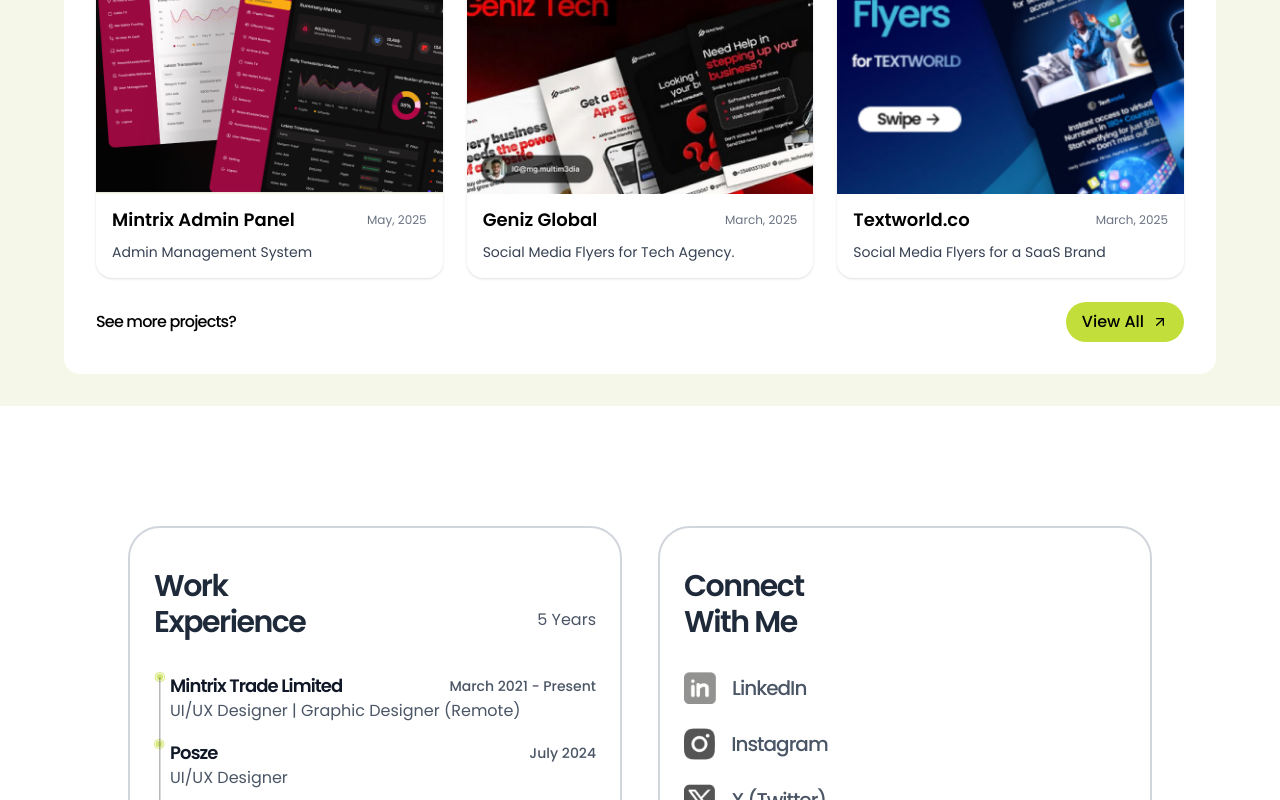
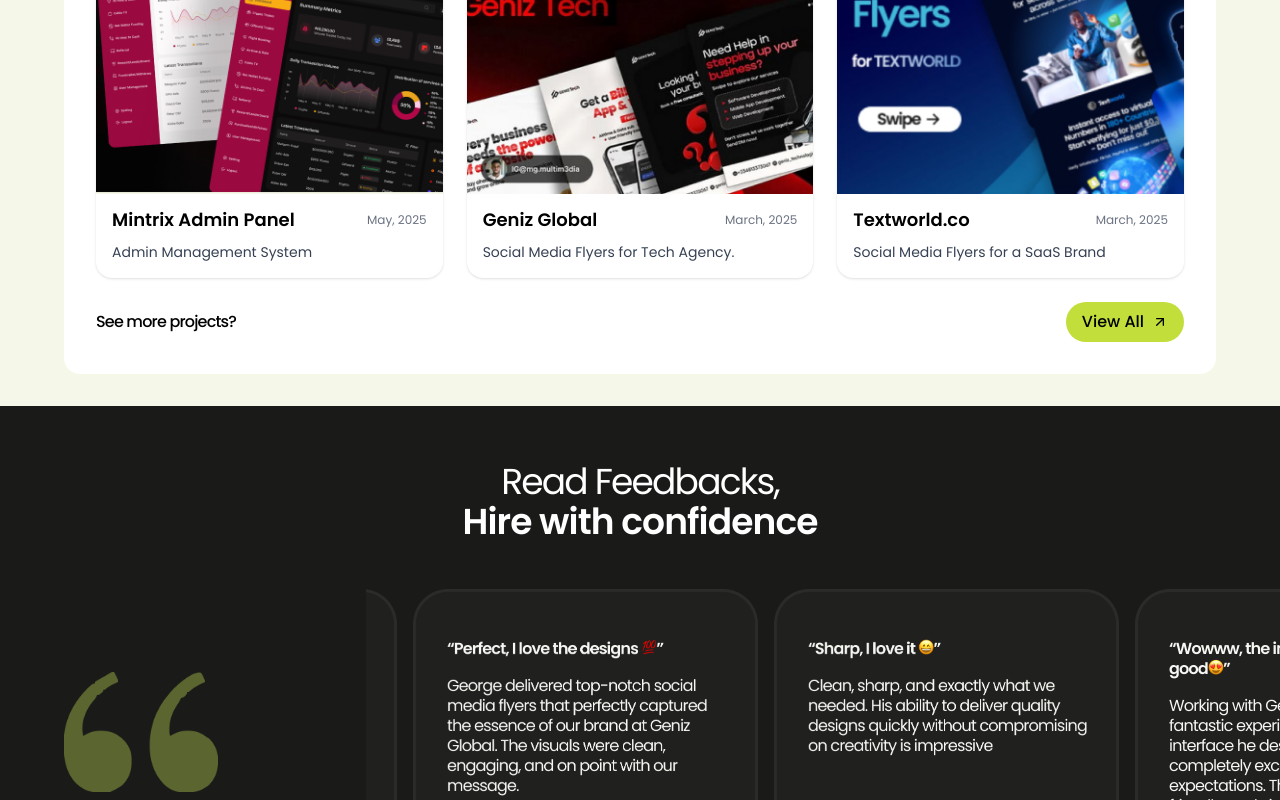
Before and after one commit to Forsyth01/Emgee-Portfolio-Website, a React (Vite) app: page / in a window 1280 px wide. Shown: the part 2000-2800 px from the top of the page. Built offline with nearby package versions, Linux system fonts and the light colour scheme.

Commit message:
transition2

```diff
--- a/src/components/Testimonial.jsx
+++ b/src/components/Testimonial.jsx
@@ -22,7 +22,7 @@
         </h1>
       </motion.div>
 
-      <motion.div className="py-6">
+      <motion.div className="py-6 overflow-x-hidden">
         <TestimonialCarousel />
       </motion.div>
     </div>
--- a/src/pages/Home.jsx
+++ b/src/pages/Home.jsx
@@ -15,7 +15,7 @@
       <Hero />
       <About />
       <Portfolio />
-      {/* <Testimonial /> */}
+      <Testimonial />
       <Experience />
       <Contact />
       {/* <Footer/> */}
```
